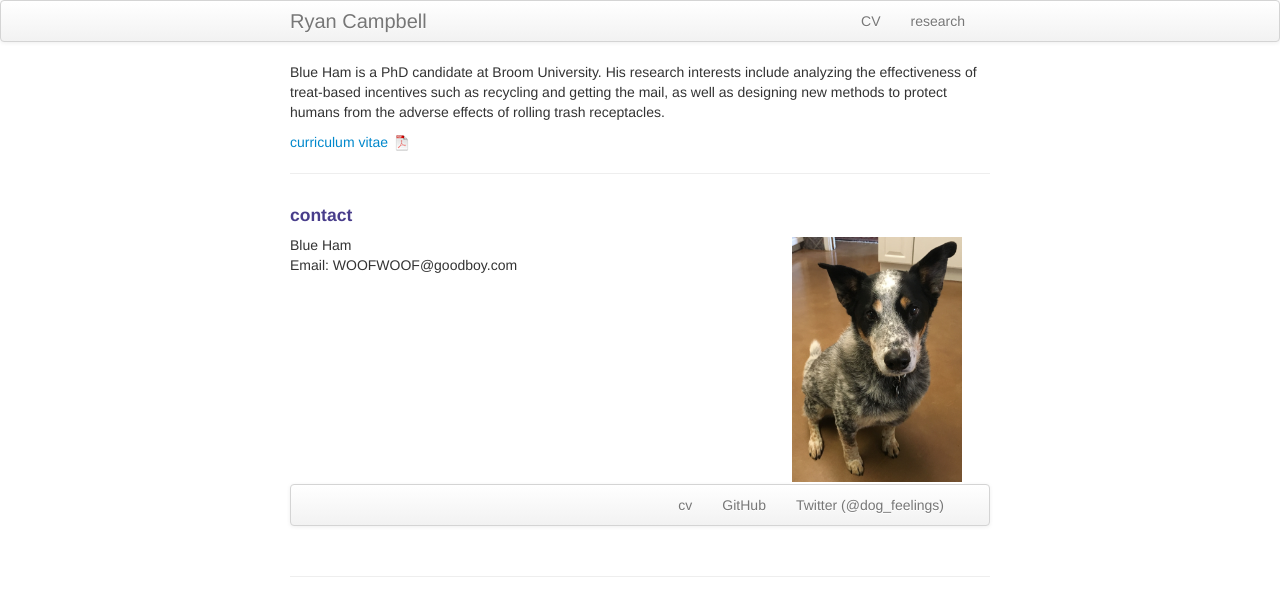
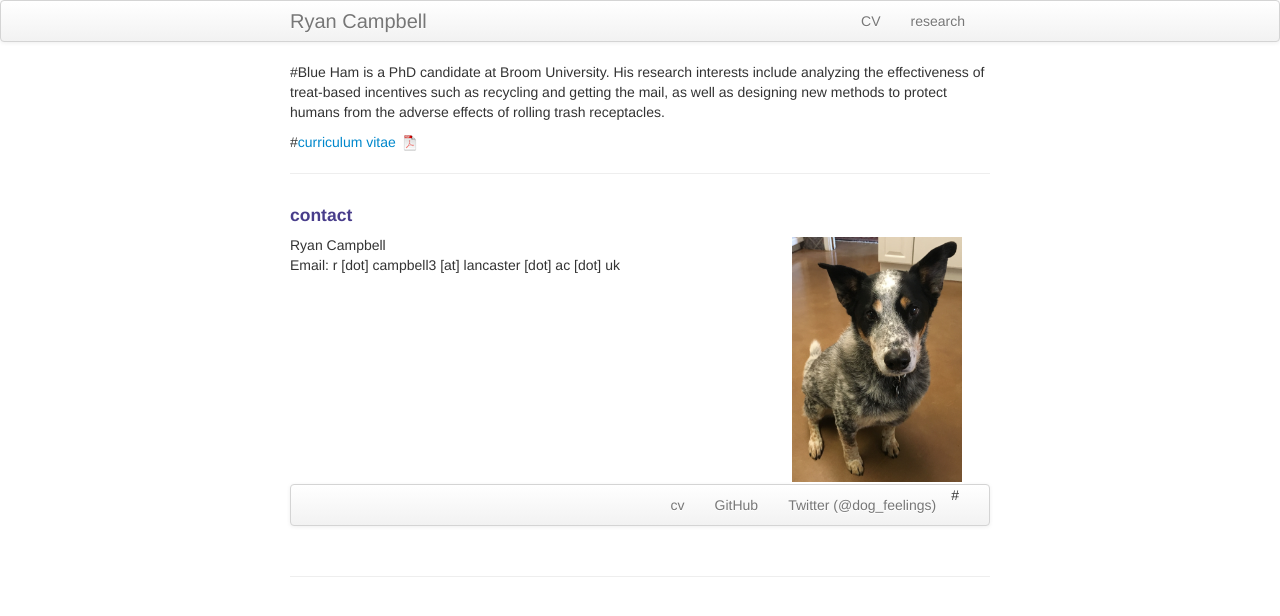
Before and after one commit to ryancampbell514/ryancampbell514.github.io, a Jekyll site: the page built from index.md, in a window 1280 px wide. Shown: the top 616 px of the page. Built offline with Jekyll 4.4.1, drawn with Linux system fonts in a browser that asks for light colours.

Commit message:
added info to homepage

```diff
--- a/index.md
+++ b/index.md
@@ -1,13 +1,13 @@
 ---
 layout: frontpage
-title: Blue Ham
-description: Blue Ham is a PhD candidate at Broom University.
-keywords: Blue, Ham, treats, recycling, mail, being a good boy
+title: Ryan Campbell
+description: PhD student at Lancaster University.
+keywords:
 ---
 
-Blue Ham is a PhD candidate at Broom University. His research interests include analyzing the effectiveness of treat-based incentives such as recycling and getting the mail, as well as designing new methods to protect humans from the adverse effects of rolling trash receptacles.
+#Blue Ham is a PhD candidate at Broom University. His research interests include analyzing the effectiveness of treat-based incentives such as recycling and getting the mail, as well as designing new methods to protect humans from the adverse effects of rolling trash receptacles.
 
-[curriculum vitae ![CV as pdf]({{ BASE_PATH }}/pages/icons16/pdf-icon.png)]({{ BASE_PATH }}/assets/CV.pdf)<br/>
+#[curriculum vitae ![CV as pdf]({{ BASE_PATH }}/pages/icons16/pdf-icon.png)]({{ BASE_PATH }}/assets/CV.pdf)<br/>
 
 
 ---
@@ -18,14 +18,14 @@ Blue Ham is a PhD candidate at Broom University. His research interests include
 
     <div class="row-fluid">
         <div class="span5">
-            Blue Ham<br/>
-            Email: WOOFWOOF@goodboy.com<br/>
+            Ryan Campbell<br/>
+            Email: r [dot] campbell3 [at] lancaster [dot] ac [dot] uk<br/>
         </div>
 
         <div class="span2">
         <a href="../assets/headshot.jpg">
             <img src="../assets/headshot.jpg"
-                  title="Blue Ham" alt="Blue Ham"/></a>
+                  title="Ryan Campbell" alt="Ryan Campbell"/></a>
         </div>
     </div>
 </div>
@@ -34,8 +34,8 @@ Blue Ham is a PhD candidate at Broom University. His research interests include
   <div class="navbar-inner">
       <ul class="nav">
           <li><a href="{{ BASE_PATH }}/assets/CV.pdf">cv</a></li>
-          <li><a href="https://github.com/mbcarlos">GitHub</a></li>
-          <li><a href="https://twitter.com/dog_feelings">Twitter (@dog_feelings)</a></li>
+          <li><a href="https://github.com/ryancampbell514">GitHub</a></li>
+          #<li><a href="https://twitter.com/dog_feelings">Twitter (@dog_feelings)</a></li>
       </ul>
   </div>
 </div>
```
